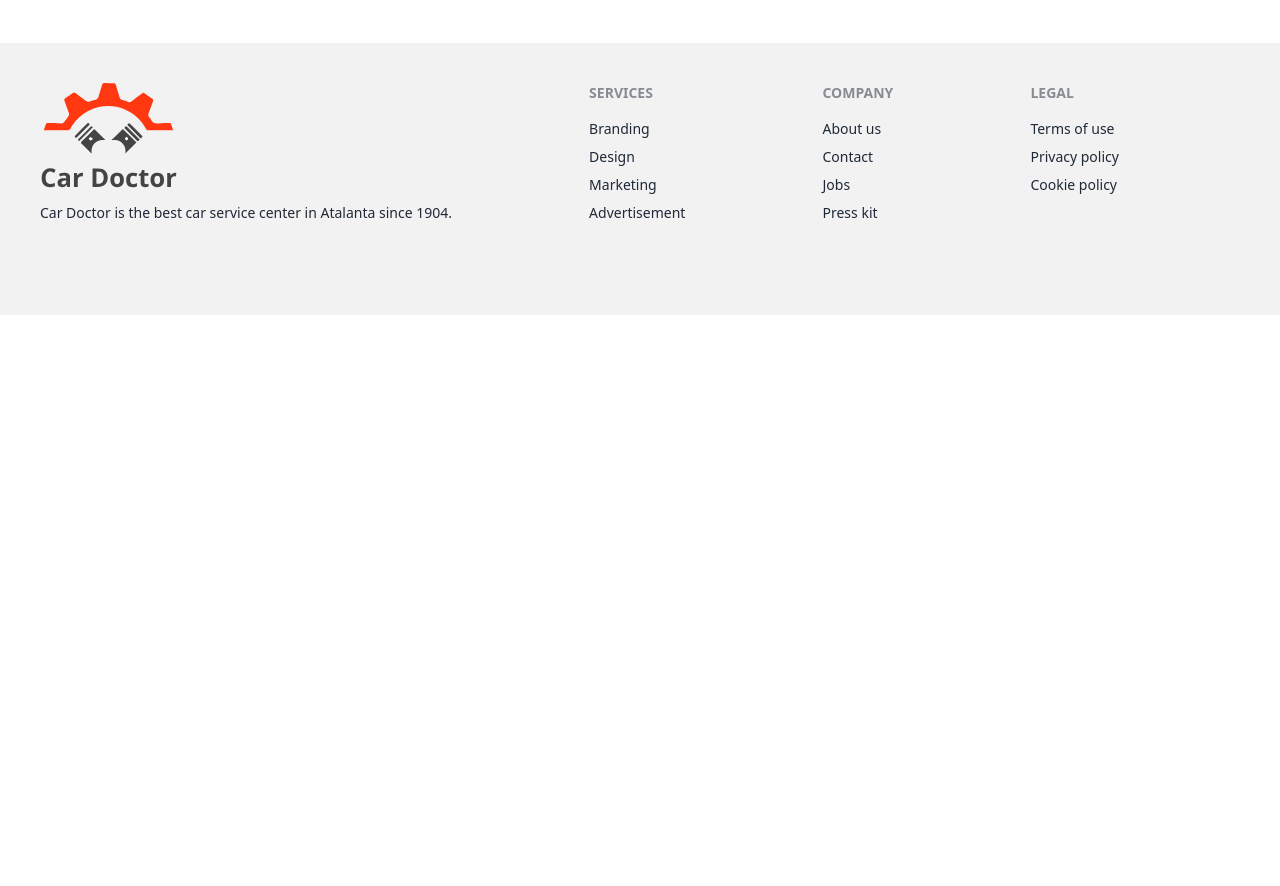
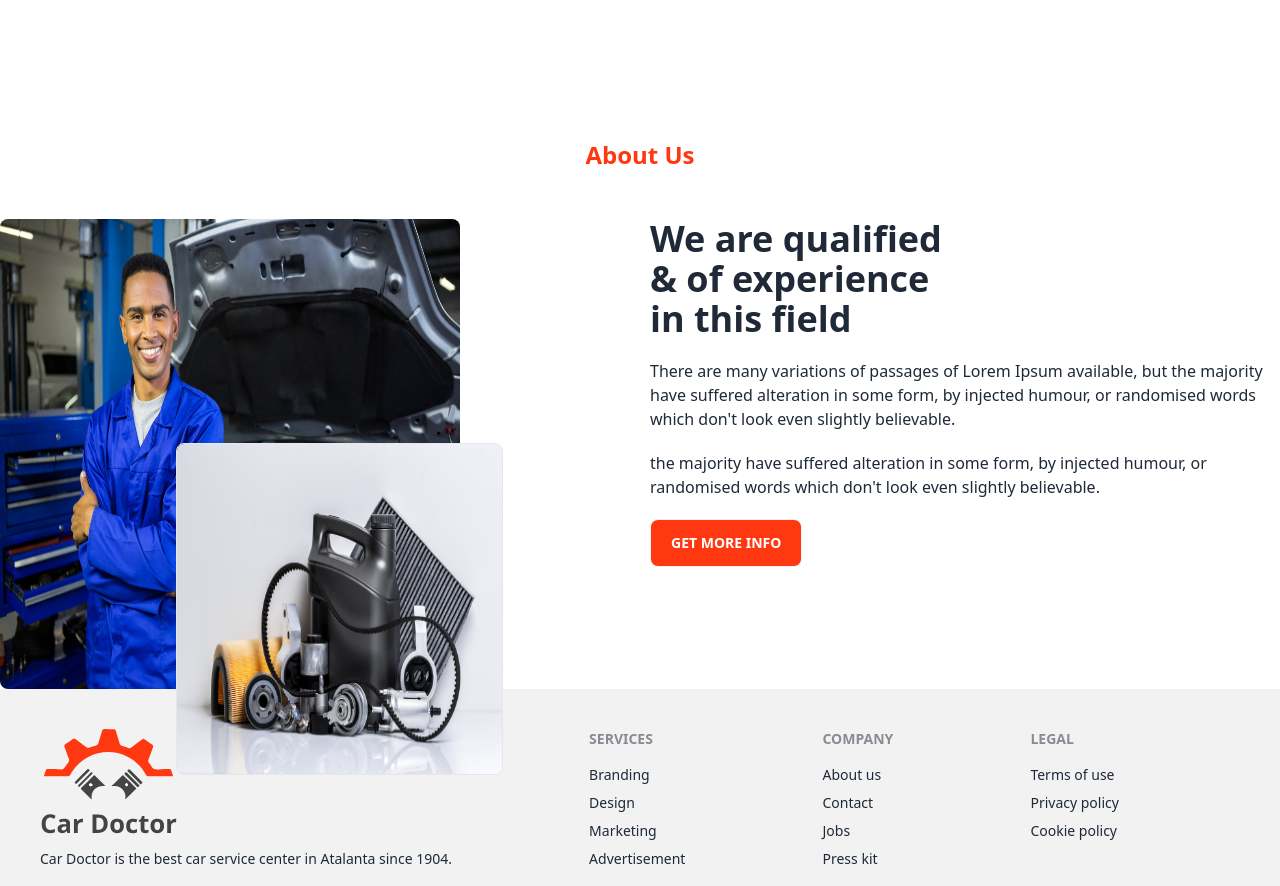
Before and after one commit to Developer-Sahariar-Reza/car-doctor, a React app: page / in a window 1280 px wide. Shown: the part 720-1606 px from the top of the page. Before the commit the page ends 1035 px from the top, so only its background shows below. Built offline with nearby package versions, Linux system fonts and the light colour scheme; some icons are missing; the HTML template or start-up script is replaced by a standard one.

Commit message:
about us added

```diff
--- /dev/null
+++ b/src/pages/Home/AboutUs/AboutUs.jsx
@@ -0,0 +1,42 @@
+import about1 from "../../../assets/images/about_us/person.jpg";
+import about2 from "../../../assets/images/about_us/parts.jpg";
+const AboutUs = () => {
+  return (
+    <section className="mt-24">
+      <h1 className="text-[#FF3811] text-2xl text-center mb-12 font-bold">
+        About Us
+      </h1>
+      <div className="grid grid-cols-2 gap-5">
+        <div className="relative">
+          <img src={about1} alt="" className="w-[460px] h-[470px] rounded-lg" />
+          <img
+            src={about2}
+            alt=""
+            className="w-[327px] h-[332px] absolute top-56 left-44 border rounded-lg"
+          />
+        </div>
+        <div className="space-y-5">
+          <h2 className="text-4xl font-bold w-1/2">
+            We are qualified & of experience in this field
+          </h2>
+          <p className="mb-5">
+            There are many variations of passages of Lorem Ipsum available, but
+            the majority have suffered alteration in some form, by injected
+            humour, or randomised words which don't look even slightly
+            believable.
+          </p>
+          <p className="mb-8">
+            the majority have suffered alteration in some form, by injected
+            humour, or randomised words which don't look even slightly
+            believable.
+          </p>
+          <div>
+            <button className="common-button">Get More Info</button>
+          </div>
+        </div>
+      </div>
+    </section>
+  );
+};
+
+export default AboutUs;
--- a/src/pages/Home/Home/Home.jsx
+++ b/src/pages/Home/Home/Home.jsx
@@ -1,9 +1,11 @@
+import AboutUs from "../AboutUs/AboutUs";
 import Banner from "../Banner/Banner";
 
 const Home = () => {
   return (
     <div className="container mx-auto">
       <Banner />
+      <AboutUs />
     </div>
   );
 };
```
Also changed, not shown: src/assets/images/about_us/parts.jpg (added), src/assets/images/about_us/person.jpg (added).
